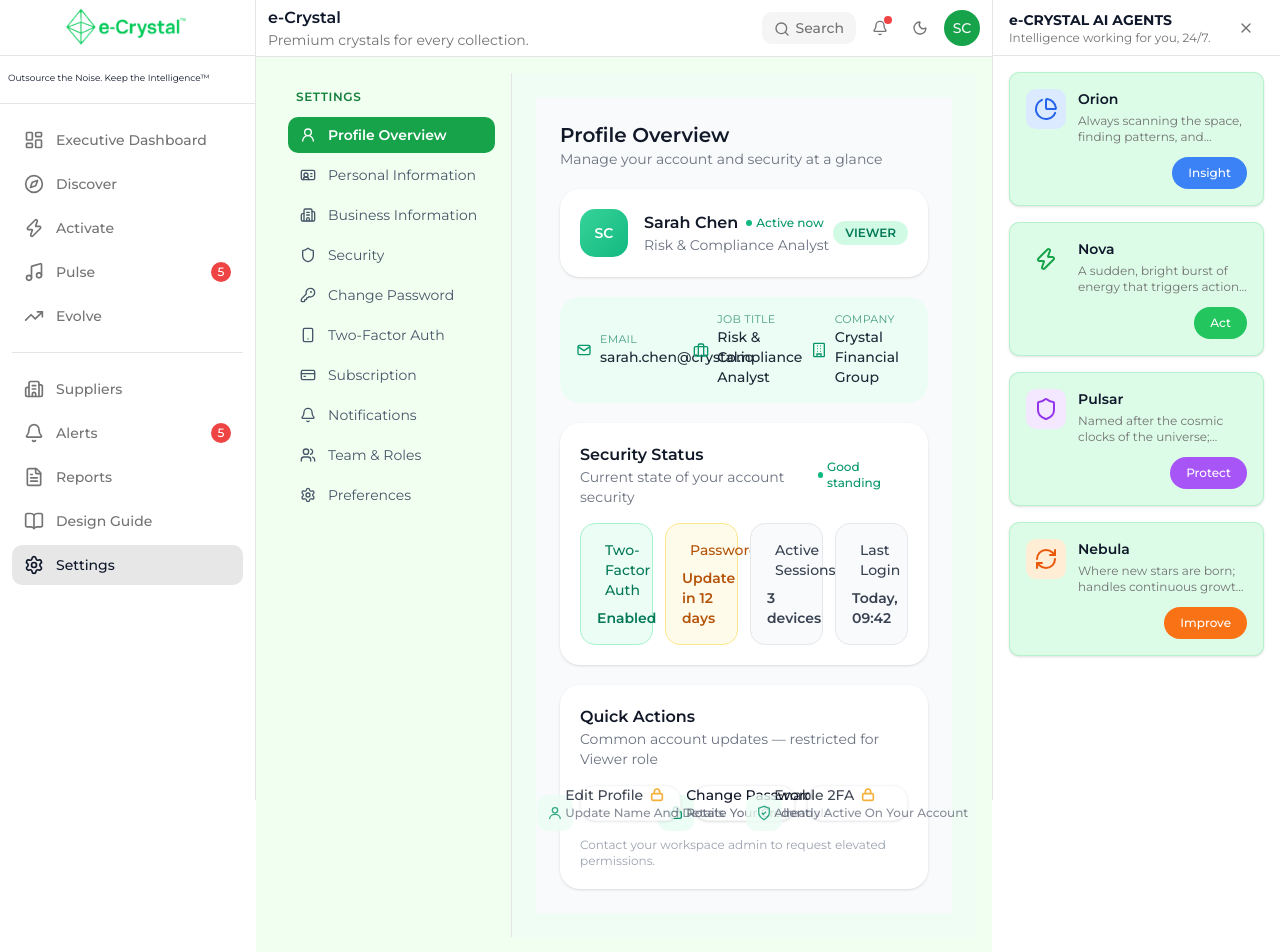
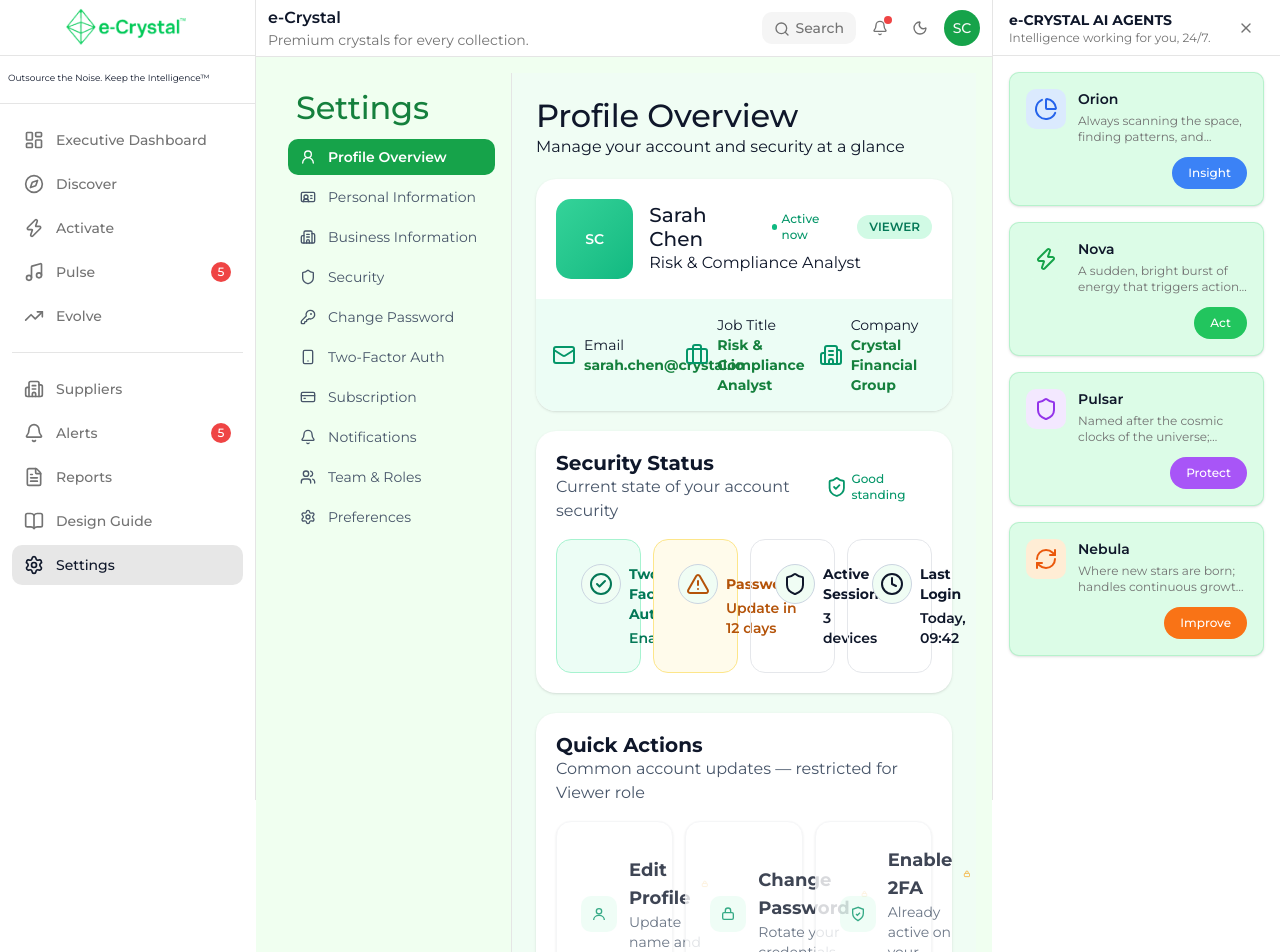
Before and after one commit to naimur61/Arbree-e-crystalscs, a Next.js app: page /settings/profile in a window 1280 px wide. Shown: the top 952 px of the page. Built offline with nearby package versions, Linux system fonts and the light colour scheme.

Commit message:
feat(settings): profile overview component fixed

```diff
--- a/src/app/settings/profile/components/ProfileHeader.tsx
+++ b/src/app/settings/profile/components/ProfileHeader.tsx
@@ -1,35 +1,79 @@
-import type { ProfileUser } from '../types';
+import type { ReactNode } from "react";
+import type { ProfileUser } from "../types";
+import { Mail, Briefcase, Building2 } from "lucide-react";
+import { Typography } from "@/components/common/typography/typography";
 
 interface ProfileHeaderProps {
   user: ProfileUser;
 }
 
+function InfoItem({
+  icon,
+  label,
+  value,
+}: {
+  icon: ReactNode;
+  label: string;
+  value: string;
+}) {
+  return (
+    <div className="flex items-center gap-2">
+      <span className="text-emerald-600">{icon}</span>
+      <div className="leading-tight">
+        <Typography variant="body-3">{label}</Typography>
+        <Typography
+          variant="body-3"
+          color="successSecondaryHover"
+          weight="bold"
+        >
+          {value}
+        </Typography>
+      </div>
+    </div>
+  );
+}
+
 export default function ProfileHeader({ user }: ProfileHeaderProps) {
   return (
-    <div className="flex items-center justify-between rounded-2xl bg-white p-5 shadow-sm">
+    <div className="overflow-hidden rounded-2xl bg-white shadow-sm">
+      <div className="flex items-center justify-between p-5">
         <div className="flex items-center gap-4">
-        {/* Avatar */}
-        <div className="flex h-12 w-12 items-center justify-center rounded-xl bg-gradient-to-br from-emerald-400 to-emerald-500 text-sm font-semibold text-white">
+          <div className="flex h-20 w-20 items-center justify-center rounded-xl bg-gradient-to-br from-emerald-400 to-emerald-500 text-sm font-semibold text-white">
             {user.initials}
           </div>
 
           <div>
-          <div className="flex items-center gap-2">
-            <span className="font-semibold text-gray-900">{user.name}</span>
+            <div className="flex items-center gap-3">
+              <Typography variant="h6">{user.name}</Typography>
+
               {user.isActiveNow && (
                 <span className="flex items-center gap-1 text-xs font-medium text-emerald-600">
                   <span className="h-1.5 w-1.5 rounded-full bg-emerald-500" />
                   Active now
                 </span>
               )}
-          </div>
-          <p className="text-sm text-gray-500">{user.jobTitle}</p>
-        </div>
-      </div>
 
               <span className="rounded-full bg-emerald-100 px-3 py-1 text-xs font-semibold text-emerald-700">
                 {user.role}
               </span>
             </div>
+
+            <Typography variant="body-2">{user.jobTitle}</Typography>
+          </div>
+        </div>
+      </div>
+
+      <div className="grid grid-cols-1 gap-4 bg-emerald-50 p-4 sm:grid-cols-3">
+        <InfoItem icon={<Mail />} label="Email" value={user.email} />
+
+        <InfoItem
+          icon={<Briefcase />}
+          label="Job Title"
+          value={user.jobTitle}
+        />
+
+        <InfoItem icon={<Building2 />} label="Company" value={user.company} />
+      </div>
+    </div>
   );
 }
--- a/src/app/settings/profile/components/quick-actions.tsx
+++ b/src/app/settings/profile/components/quick-actions.tsx
@@ -1,33 +1,39 @@
+import { Typography } from "@/components/common/typography/typography";
 import type { QuickAction } from "../types";
-import { ActionButton } from "@/components/common/button/action-button";
+import { Lock } from "lucide-react";
 import { LockIcon } from "./icons";
 
 function ActionCard({ action }: { action: QuickAction }) {
   return (
-    <ActionButton
-      type="button"
-      variant="ghost"
-      size="default"
-      disabled={action.locked}
-      btnStyle="flex items-center gap-3 rounded-xl border border-gray-100 bg-white p-4 text-left shadow-sm hover:border-emerald-200 hover:shadow disabled:cursor-not-allowed disabled:opacity-80 capitalize"
-      icon={
-        <span className="flex h-9 w-9 shrink-0 items-center justify-center rounded-lg bg-emerald-50 text-emerald-600">
-          {action.icon}
-        </span>
-      }
-      buttonContent={
-        <span className="flex-1">
-          <span className="flex items-center gap-1.5 text-sm font-medium text-gray-900">
+    <div
+      onClick={action.locked ? undefined : action.onClick}
+      className={`
+        flex items-center gap-3 rounded-xl p-6 border border-gray-100 bg-white p-4 shadow-sm
+        ${
+          action.locked
+            ? "cursor-not-allowed opacity-80"
+            : "cursor-pointer hover:border-emerald-200 hover:shadow"
+        }
+      `}
+    >
+      <div className="flex h-9 w-9 shrink-0 items-center justify-center rounded-lg bg-emerald-50 text-emerald-600">
+        {action.icon}
+      </div>
+
+      <div className="flex flex-1 flex-col">
+        <div className="flex items-center gap-1.5">
+          <Typography variant="body-1" weight="bold">
             {action.title}
-            {action.locked && <LockIcon />}
-          </span>
-          <span className="block text-xs text-gray-500">
-            {action.description}
-          </span>
-        </span>
-      }
-      handleOpen={action.onClick}
-    />
+          </Typography>
+
+          {action.locked && <LockIcon />}
+        </div>
+
+        <Typography variant="body-3" color="secondary">
+          {action.description}
+        </Typography>
+      </div>
+    </div>
   );
 }
 
@@ -42,18 +48,25 @@
 }: QuickActionsProps) {
   return (
     <div className="rounded-2xl bg-white p-5 shadow-sm">
-      <h2 className="font-semibold text-gray-900">Quick Actions</h2>
-      <p className="mb-4 text-sm text-gray-500">
-        Common account updates — restricted for {restrictedRoleLabel} role
-      </p>
-      <div className="grid grid-cols-1 gap-3 sm:grid-cols-3">
+      <div className="mb-4">
+        <Typography variant="h6" weight="bold">
+          Quick Actions
+        </Typography>
+        <Typography variant="body-2" color="secondary">
+          Common account updates — restricted for {restrictedRoleLabel} role
+        </Typography>
+      </div>
+      <div className="grid grid-cols-1 gap-3 sm:grid-cols-3 mb-4">
         {actions.map((action) => (
           <ActionCard key={action.id} action={action} />
         ))}
       </div>
-      <p className="mt-4 text-xs text-gray-400">
-        Contact your workspace admin to request elevated permissions.
-      </p>
+      <div className="flex items-center gap-2">
+        <Lock className="h-4" />
+        <Typography variant="body-2" color="secondary">
+          Contact your workspace admin to request elevated permissions.
+        </Typography>
+      </div>
     </div>
   );
 }
--- a/src/app/settings/profile/components/security-status.tsx
+++ b/src/app/settings/profile/components/security-status.tsx
@@ -1,21 +1,31 @@
+import { Typography } from "@/components/common/typography/typography";
 import type { SecurityCardData, SecurityCardTone } from "../types";
+import { ShieldCheck } from "lucide-react";
 
 const toneStyles: Record<SecurityCardTone, string> = {
   good: "bg-emerald-50 border-emerald-200 text-emerald-700",
   warning: "bg-amber-50 border-amber-200 text-amber-700",
-  neutral: "bg-gray-50 border-gray-200 text-gray-700",
+  neutral: "border-gray-200",
 };
 
 function StatusCard({ card }: { card: SecurityCardData }) {
   return (
     <div
-      className={`flex flex-col gap-2 rounded-xl border p-4 ${toneStyles[card.tone]}`}
+      className={`flex gap-2 rounded-xl border p-6 ${
+        card.borderColor ?? "border-gray-200"
+      } ${toneStyles[card.tone]}`}
     >
-      <div className="flex items-center gap-2 text-sm font-medium">
+      <div className="flex h-10 w-10 shrink-0 items-center justify-center rounded-full border border-slate-300 bg-green-50">
         {card.icon}
-        {card.label}
       </div>
-      <p className="text-sm font-semibold">{card.value}</p>
+      <div className="flex flex-col items-start justify-center gap-1">
+        <Typography variant="body-3" weight="bold">
+          {card.label}
+        </Typography>
+        <Typography variant="body-3" weight="semibold">
+          {card.value}
+        </Typography>
+      </div>
     </div>
   );
 }
@@ -33,13 +43,15 @@
     <div className="rounded-2xl bg-white p-5 shadow-sm">
       <div className="mb-4 flex items-center justify-between">
         <div>
-          <h2 className="font-semibold text-gray-900">Security Status</h2>
-          <p className="text-sm text-gray-500">
+          <Typography variant="h6" weight="bold">
+            Security Status
+          </Typography>
+          <Typography variant="body-2" color="secondary">
             Current state of your account security
-          </p>
+          </Typography>
         </div>
         <span className="flex items-center gap-1 text-xs font-medium text-emerald-600">
-          <span className="h-1.5 w-1.5 rounded-full bg-emerald-500" />
+          <ShieldCheck />
           {standingLabel}
         </span>
       </div>
--- a/src/app/settings/profile/page.tsx
+++ b/src/app/settings/profile/page.tsx
@@ -1,17 +1,12 @@
 "use client";
 
 import ProfileHeader from "./components/ProfileHeader";
-import ContactInfoBar from "./components/contact-info-bar";
 import SecurityStatus from "./components/security-status";
 import QuickActions from "./components/quick-actions";
-import {
-  ShieldIcon,
-  KeyIcon,
-  MonitorIcon,
-  ClockIcon,
-} from "./components/icons";
 import { UserIcon, LockRotateIcon, ShieldCheckIcon } from "./components/icons";
 import type { ProfileUser, SecurityCardData, QuickAction } from "./types";
+import { Typography } from "@/components/common/typography/typography";
+import { CircleCheck, TriangleAlert, Shield, Clock } from "lucide-react";
 
 const sampleUser: ProfileUser = {
   name: "Sarah Chen",
@@ -26,31 +21,35 @@
 const sampleSecurityCards: SecurityCardData[] = [
   {
     id: "2fa",
-    icon: <ShieldIcon />,
+    icon: <CircleCheck />,
     label: "Two-Factor Auth",
     value: "Enabled",
     tone: "good",
+    borderColor: "border-icon-success-primary",
   },
   {
     id: "password",
-    icon: <KeyIcon />,
+    icon: <TriangleAlert />,
     label: "Password",
     value: "Update in 12 days",
     tone: "warning",
+    borderColor: "border-icon-warning-secondary",
   },
   {
     id: "sessions",
-    icon: <MonitorIcon />,
+    icon: <Shield />,
     label: "Active Sessions",
     value: "3 devices",
     tone: "neutral",
+    borderColor: "border-icon-success-primary",
   },
   {
     id: "last-login",
-    icon: <ClockIcon />,
+    icon: <Clock />,
     label: "Last Login",
     value: "Today, 09:42",
     tone: "neutral",
+    borderColor: "border-icon-success-primary",
   },
 ];
 
@@ -67,6 +66,7 @@
     icon: <LockRotateIcon />,
     title: "Change Password",
     description: "Rotate your credentials",
+    locked: true,
   },
   {
     id: "enable-2fa",
@@ -79,19 +79,16 @@
 
 export default function ProfileOverviewPage() {
   return (
-    <main className="min-h-screen bg-gray-50">
+    <main className="min-h-screen">
       <div className="mx-auto space-y-5 p-6">
         <div>
-          <h1 className="text-xl font-semibold text-gray-900">
-            Profile Overview
-          </h1>
-          <p className="text-sm text-gray-500">
+          <Typography variant="h4">Profile Overview</Typography>
+          <Typography variant="body-2">
             Manage your account and security at a glance
-          </p>
+          </Typography>
         </div>
 
         <ProfileHeader user={sampleUser} />
-        <ContactInfoBar user={sampleUser} />
         <SecurityStatus cards={sampleSecurityCards} />
         <QuickActions actions={sampleActions} />
       </div>
--- a/src/app/settings/profile/types.ts
+++ b/src/app/settings/profile/types.ts
@@ -1,4 +1,4 @@
-export type UserRole = 'OWNER' | 'ADMIN' | 'EDITOR' | 'VIEWER';
+export type UserRole = "OWNER" | "ADMIN" | "EDITOR" | "VIEWER";
 
 export interface ProfileUser {
   name: string;
@@ -10,7 +10,7 @@
   company: string;
 }
 
-export type SecurityCardTone = 'good' | 'warning' | 'neutral';
+export type SecurityCardTone = "good" | "warning" | "neutral";
 
 export interface SecurityCardData {
   id: string;
@@ -18,6 +18,7 @@
   label: string;
   value: string;
   tone: SecurityCardTone;
+  borderColor?: string;
 }
 
 export interface QuickAction {
--- a/src/app/settings/settings-container.tsx
+++ b/src/app/settings/settings-container.tsx
@@ -2,6 +2,7 @@
 
 import Link from "next/link";
 import { usePathname } from "next/navigation";
+import { Typography } from "@/components/common/typography/typography";
 import {
   UserRound,
   Building2,
@@ -83,10 +84,9 @@
   return (
     <div className="flex min-h-screen">
       <aside className="w-56 shrink-0 border-r p-4 lg:w-60">
-        <h2 className="mb-3 px-2 text-xs font-semibold uppercase tracking-wider text-green-700">
+        <Typography variant="h4" className="mb-3 px-2 text-green-700">
           Settings
-        </h2>
-
+        </Typography>
         <nav className="flex flex-col gap-1">
           {NAV_ITEMS.map((item) => (
             <Link
@@ -105,7 +105,7 @@
         </nav>
       </aside>
 
-      <main className="flex-1 bg-green-50 p-4 md:p-6">{children}</main>
+      <main className="flex-1 bg-green-50">{children}</main>
     </div>
   );
 }
```
Lines whose indentation alone changed are shown as unchanged.
